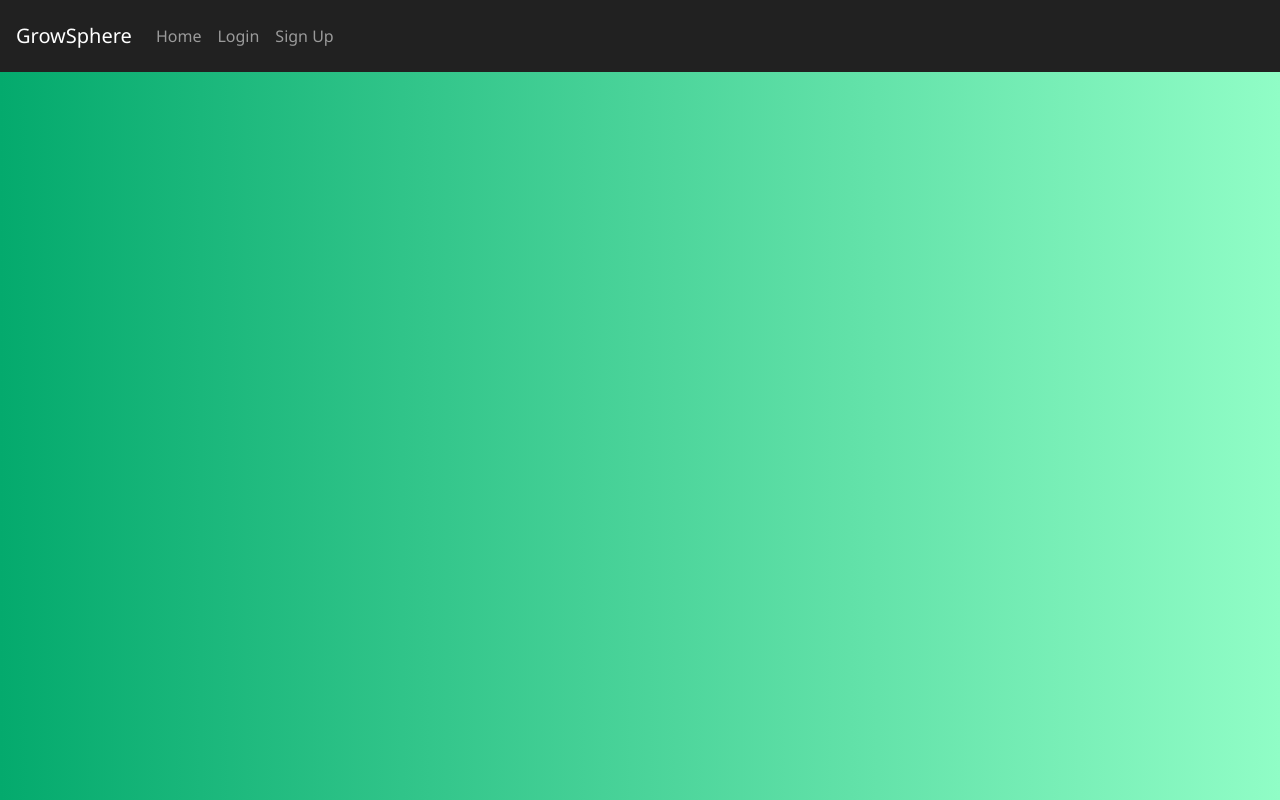
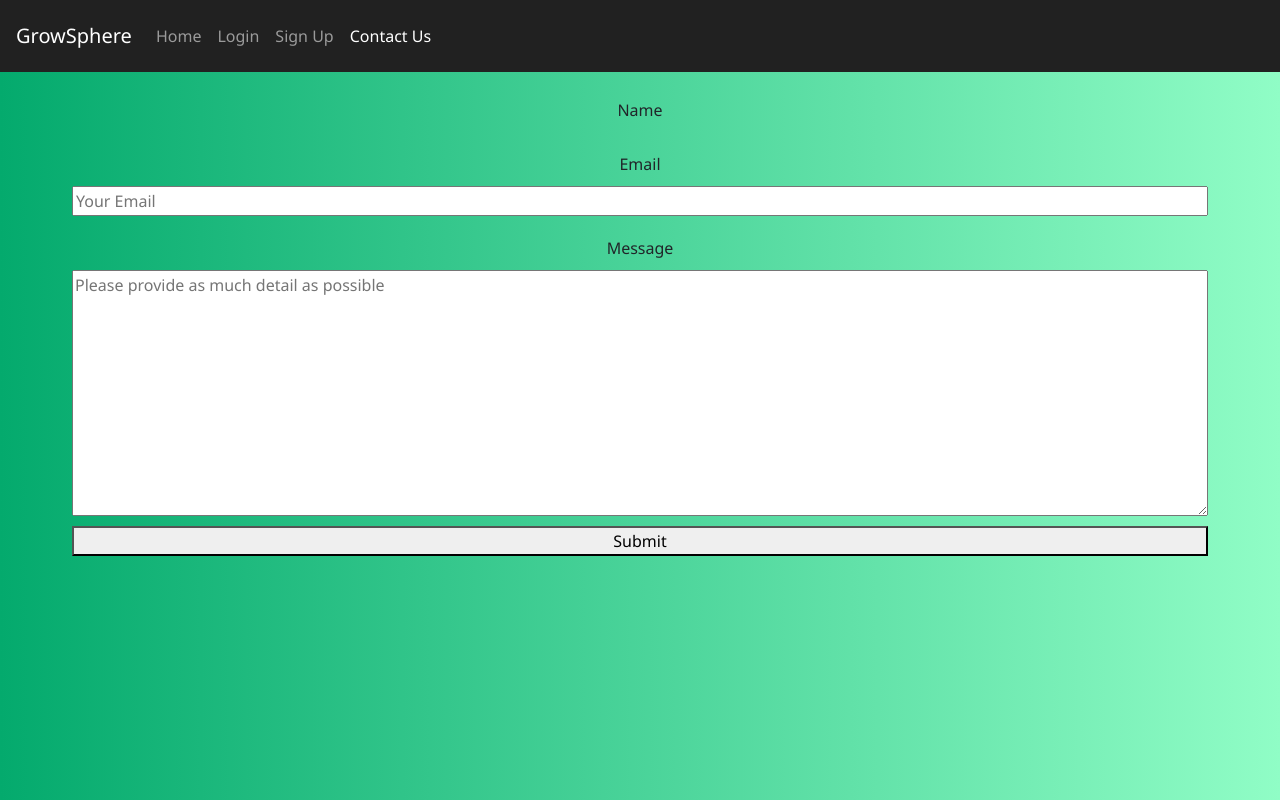
Before and after one commit to heyimvictoria/growsphere-ui, a React (Create React App) app in the folder grow-sphere/: page /contact in a window 1280 px wide. Built offline with nearby package versions, Linux system fonts and the light colour scheme.

Commit message:
contact form on update mvp showing link

```diff
--- a/grow-sphere/package.json
+++ b/grow-sphere/package.json
@@ -3,6 +3,7 @@
   "version": "0.1.0",
   "private": true,
   "dependencies": {
+    "@emailjs/browser": "^4.3.3",
     "@emotion/react": "^11.11.4",
     "@emotion/styled": "^11.11.0",
     "@fortawesome/fontawesome-svg-core": "^6.5.2",
@@ -23,7 +24,8 @@
     "react-scripts": "5.0.1",
     "react-validation": "^3.0.7",
     "validator": "^13.11.0",
-    "web-vitals": "^2.1.4"
+    "web-vitals": "^2.1.4",
+    "emailjs": "4.0.3"
   },
   "scripts": {
     "start": "react-scripts start",
--- a/grow-sphere/src/App.js
+++ b/grow-sphere/src/App.js
@@ -6,12 +6,14 @@ import "./App.css";
 import AuthService from "./services/AuthService";
 import Login from "./components/Login";
 import Register from "./components/Register";
+import ContactForm from "./components/ContactForm";
 import Home from "./components/Home";
 import Profile from "./components/Profile";
 import BoardUser from "./components/BoardUser";
 import BoardModerator from "./components/BoardModerator";
 import BoardAdmin from "./components/BoardAdmin";
 import EventBus from "./common/EventBus";
+
 
 class App extends Component {
     constructor(props) {
@@ -96,6 +98,10 @@ class App extends Component {
                                 <li className="nav-item">
                                     <NavLink to="/register" className="nav-link">Sign Up</NavLink>
                                 </li>
+                                <li className="nav-item">
+                                    <NavLink to="/contact" className="nav-link">Contact Us</NavLink>
+                                     </li>
+
                             </ul>
                         )}
                     </div>
@@ -106,6 +112,7 @@ class App extends Component {
                         <Route path="/home" element={<Home />} />
                         <Route path="/login" element={<Login />} />
                         <Route path="/register" element={<Register />} />
+                        <Route path="/contact" element={<ContactForm/>} />
                         <Route path="/profile" element={<Profile />} />
                         <Route path="/user" element={<BoardUser />} />
                         <Route path="/mod" element={<BoardModerator />} />
--- /dev/null
+++ b/grow-sphere/src/components/ContactForm.jsx
@@ -0,0 +1,82 @@
+import React, {useState}  from 'react';
+import emailjs from '@emailjs/browser';
+
+
+
+
+const ContactForm = () => {
+
+
+  const [name, setName] = useState('');
+  const [email, setEmail] = useState('');
+  const [message, setMessage] = useState('');
+
+
+  const handleSubmit = (e) => {
+    e.preventDefault();
+
+
+    const serviceId = 'service_qwxb96g';
+    const templateId = 'template_w8agulo';
+    const publicKey = '_0euNy1IazGmvY-60';
+
+
+    const templateParams = {
+      name: name,
+      email: email,
+      to_name: 'Growsphere Support',
+      message: message,
+
+
+    };
+
+
+    emailjs.send(serviceId, templateId, templateParams, publicKey)
+    .then((response) => {
+      console.log('Inquiry sent successfully!', response);
+      setName('');
+      setEmail('');
+      setMessage('');
+    })
+    .catch((error) => {
+      console.error('Error sending inquiry:', error);
+    });
+  }
+
+  return (
+    <form onSubmit={handleSubmit} className='contactForm'>
+      <label>Name</label>
+      <inputd
+      type="text"
+      placeholder="Your Name"
+      value={name}
+      onChange={(e) => setName(e.target.value)}/>
+
+
+      <label>Email</label>
+      <input
+      type="text"
+      placeholder="Your Email"
+      value={email}
+      onChange={(e) => setEmail(e.target.value)} />
+
+
+      <label>Message</label>
+
+      <textarea
+      cols="30"
+      rows="10"
+      value={message}
+      placeholder='Please provide as much detail as possible'
+      onChange={(e) => setMessage(e.target.value)}
+      >
+
+
+      </textarea>
+      <button type="submit" >Submit</button>
+    </form>
+  )
+}
+
+
+export default ContactForm
```
Also changed, not shown: 1 other file (tests, documents, lock files or other folders).
